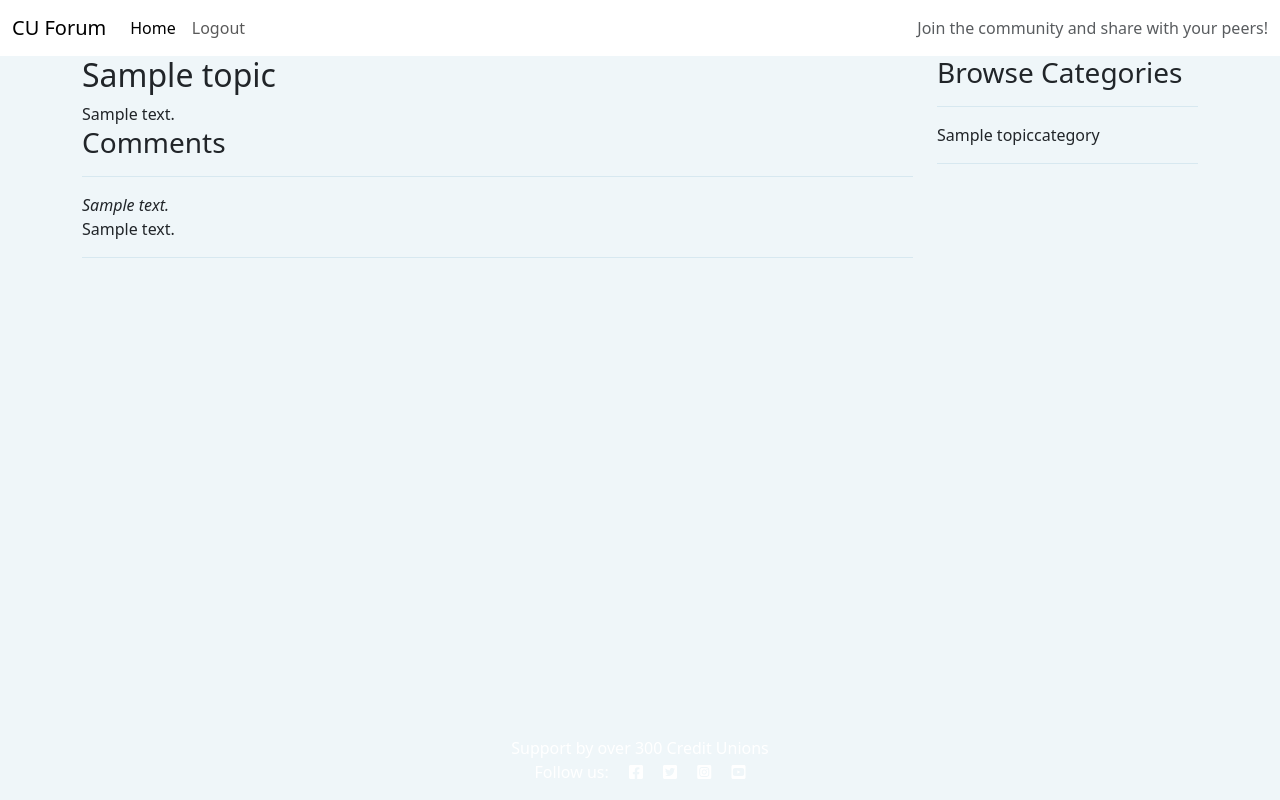
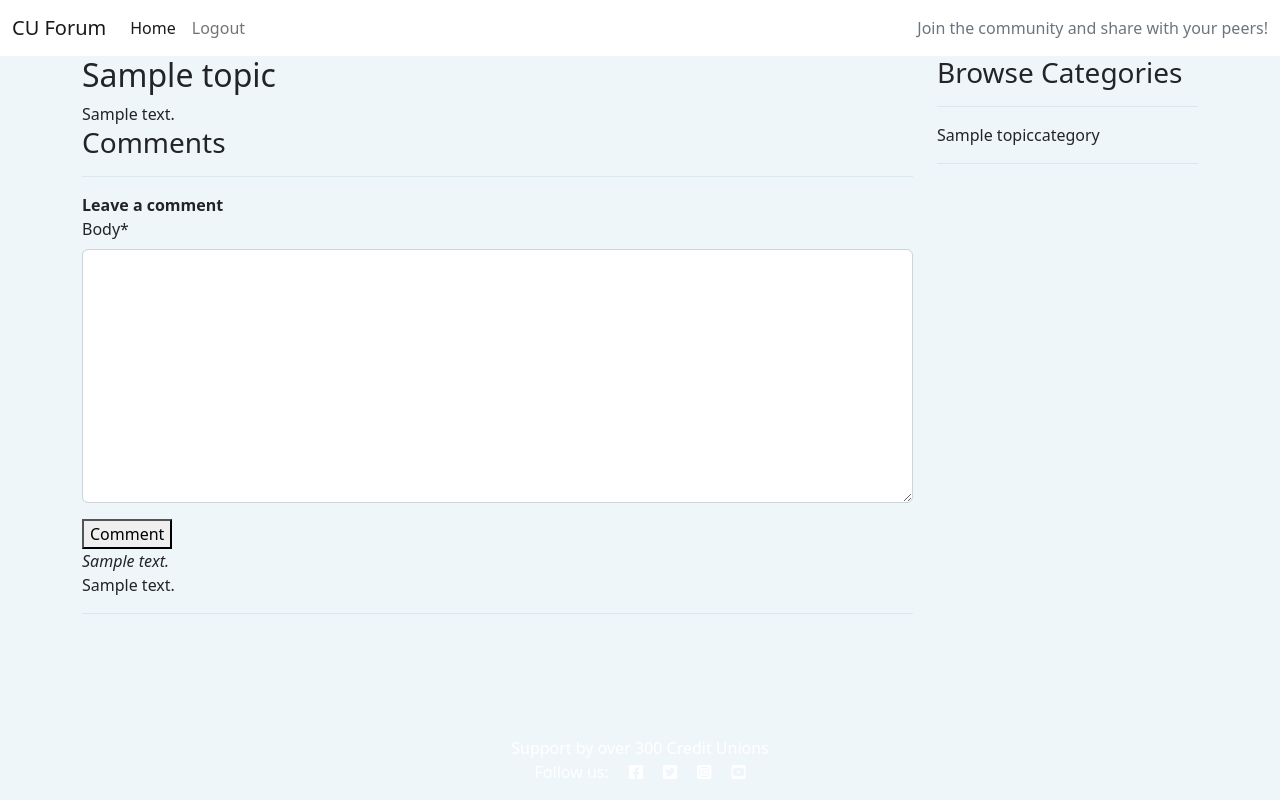
Before and after one commit to kevinolweb/cuforum-v2-pp4, a Django app: a page that uses templates/base.html in a window 1280 px wide. Run offline with Django 3.2, Linux system fonts and the light colour scheme; a user stored in the database is signed in; tables that the repository leaves empty hold one stand-in row (values such as "Sample post"); some libraries are stand-ins or nearby versions.

Commit message:
Comments area successfully submitting

```diff
--- a/cuforum/settings.py
+++ b/cuforum/settings.py
@@ -46,6 +46,8 @@ INSTALLED_APPS = [
     'django.contrib.staticfiles',
     'cloudinary',
     'django_summernote',
+    'crispy_forms',
+    'crispy_bootstrap5',
     'socialapp',
     'allauth',
     'allauth.account',
@@ -54,8 +56,10 @@ INSTALLED_APPS = [
 
 SITE_ID = 1
 
-LOGIN_REDIRECT_URL = 'dashboard/'
+LOGIN_REDIRECT_URL = 'dashboard'
 LOGOUT_REDIRECT_URL = '/'
+CRISPY_ALLOWED_TEMPLATE_PACKS = "bootstrap5"
+CRISPY_TEMPLATE_PACK = "bootstrap5"
 
 MIDDLEWARE = [
     'django.middleware.security.SecurityMiddleware',
--- a/requirements.txt
+++ b/requirements.txt
@@ -1,9 +1,11 @@
 asgiref==3.6.0
 cloudinary==1.32.0
+crispy-bootstrap5==0.7
 dj-database-url==0.5.0
 dj3-cloudinary-storage==0.0.6
 Django==3.2.18
 django-allauth==0.54.0
+django-crispy-forms==2.0
 django-summernote==0.8.20.0
 gunicorn==20.1.0
 oauthlib==3.2.2
--- a/socialapp/forms.py
+++ b/socialapp/forms.py
@@ -1,14 +1,5 @@
 from django.forms import ModelForm
-from django.contrib.auth.forms import UserCreationForm
-from .models import Topic
-from django.contrib.auth.models import User
-
-
-class ForumUserCreationForm(UserCreationForm):
-    class Meta:
-        model = User
-        fields = '__all__'
-        #fields = ['name', 'username', 'email', 'password1', 'password2']
+from .models import Topic,Comment
 
 
 class TopicForm(ModelForm):
@@ -16,3 +7,8 @@ class TopicForm(ModelForm):
         model = Topic
         fields = '__all__'
         exclude = ['creator']
+
+class CommentForm(ModelForm):
+    class Meta:
+        model=Comment
+        fields=('body',)
--- a/socialapp/views.py
+++ b/socialapp/views.py
@@ -1,6 +1,6 @@
 from django.shortcuts import render,HttpResponse,redirect
 from .models import *
-from .forms import TopicForm
+from .forms import TopicForm,CommentForm
 # Create your views here.
 def dashboard_view(request):
     topic_activity=Topic.objects.all()
@@ -23,9 +23,19 @@ def selected_category_view(request,pk):
 def topic_detail_view(request,slug):
     item=Topic.objects.get(slug=slug)
     categories_preview=TopicCategory.objects.all()
+    if request.method=='POST':
+        new_comment=CommentForm(request.POST)
+        if new_comment.is_valid():
+            comm=new_comment.save(commit=False)
+            comm.topic=item
+            comm.commenter=request.user.username
+            comm.save()
+            return redirect('dashboard')
+    new_comment=CommentForm()
     context = {
         'item':item,
         'categories_preview':categories_preview,
+        'new_comment':new_comment,
     }
     return render(request,'topic_detail.html',context)
 
--- a/templates/base.html
+++ b/templates/base.html
@@ -10,10 +10,9 @@
     <link rel="preconnect" href="https://fonts.gstatic.com" crossorigin>
     <link href="https://fonts.googleapis.com/css2?family=Open+Sans:wght@400;700&display=swap" rel="stylesheet">
     <link rel="stylesheet" href="https://cdnjs.cloudflare.com/ajax/libs/font-awesome/5.15.3/css/all.min.css">
-    <meta name="viewport" content="width=device-width, initial-scale=1" />
-    <link href="https://cdn.jsdelivr.net/npm/bootstrap@5.3.0-alpha3/dist/css/bootstrap.min.css" rel="stylesheet" integrity="sha384-KK94CHFLLe+nY2dmCWGMq91rCGa5gtU4mk92HdvYe+M/SXH301p5ILy+dN9+nJOZ" crossorigin="anonymous">
-    <script src="https://cdn.jsdelivr.net/npm/bootstrap@5.3.0-alpha3/dist/js/bootstrap.bundle.min.js" integrity="sha384-ENjdO4Dr2bkBIFxQpeoTz1HIcje39Wm4jDKdf19U8gI4ddQ3GYNS7NTKfAdVQSZe" crossorigin="anonymous"></script>
-    </script>
+    <meta name="viewport" content="width=device-width, initial-scale=1">
+    <link href="https://cdn.jsdelivr.net/npm/bootstrap@5.2.3/dist/css/bootstrap.min.css" rel="stylesheet" integrity="sha384-rbsA2VBKQhggwzxH7pPCaAqO46MgnOM80zW1RWuH61DGLwZJEdK2Kadq2F9CUG65" crossorigin="anonymous">
+    <script src="https://cdn.jsdelivr.net/npm/bootstrap@5.2.3/dist/js/bootstrap.bundle.min.js" integrity="sha384-kenU1KFdBIe4zVF0s0G1M5b4hcpxyD9F7jL+jjXkk+Q2h455rYXK/7HAuoJl+0I4" crossorigin="anonymous"></script>
     <link rel="stylesheet" href="{% static 'css/style.css' %}">
 
 </head>
--- a/templates/category_detail.html
+++ b/templates/category_detail.html
@@ -1,4 +1,6 @@
 {% extends 'base.html' %}
+{% load crispy_forms_tags %}
+
 {% block content %}
 <div class="container">
     <div class="row">
--- a/templates/topic_create.html
+++ b/templates/topic_create.html
@@ -1,4 +1,6 @@
 {% extends 'base.html' %}
+{% load crispy_forms_tags %}
+
 {% block content %}
 <div class="container">
     <div class="row">
--- a/templates/topic_detail.html
+++ b/templates/topic_detail.html
@@ -1,4 +1,5 @@
 {% extends 'base.html' %}
+{% load crispy_forms_tags %}
 {% block content %}
 {% if user.is_authenticated %}
 <div class="container">
@@ -9,6 +10,12 @@
             {{item.summary|safe}}
             {% endif %}
             <h3>Comments</h3><hr>
+            <strong>Leave a comment</strong>
+            <form method="POST">
+                {% csrf_token %}
+                {{new_comment | crispy}}
+                <button type="submit">Comment</button>
+            </form>
             {% if not item.comments.all %}
             <p>No comments</p>
             {% else %}
```
